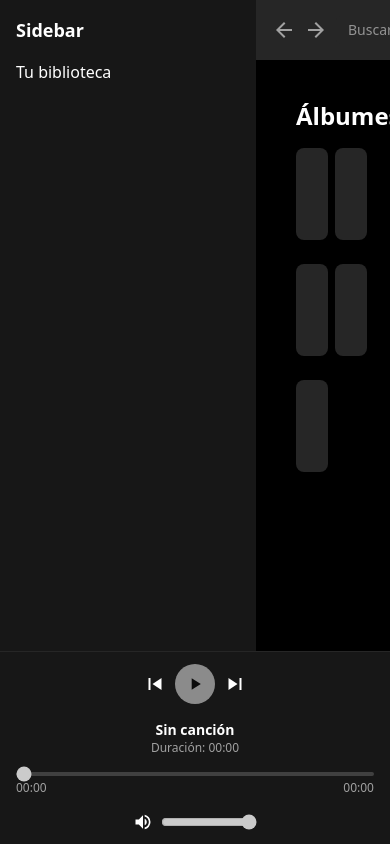
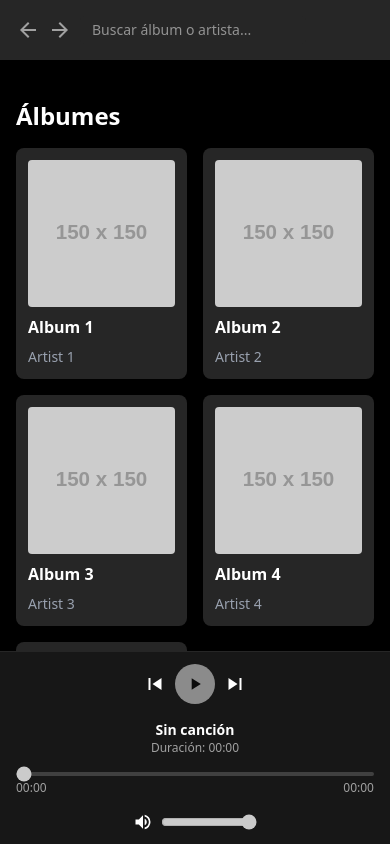
Before and after one commit to lucasnbarbero/spotify-clone, a Vue app: page / in a window 390 px wide. Built offline with nearby package versions, Linux system fonts and the light colour scheme; the HTML template or start-up script is replaced by a standard one.

Commit message:
style: Improve layout and spacing in App and HomeView components #22

```diff
--- a/src/App.vue
+++ b/src/App.vue
@@ -14,10 +14,10 @@ favoritesStore.loadFromLocalStorage();
 <template>
   <div class="h-screen flex flex-col bg-black text-white">
     <div class="flex flex-1 overflow-hidden">
-      <Sidebar class="w-64 bg-neutral-900 p-4" />
+      <Sidebar class="hidden md:block w-64 bg-neutral-900 p-4" />
       <div class="flex-1 flex flex-col overflow-hidden">
         <Header class="bg-neutral-800 p-4" />
-        <main class="flex-1 overflow-y-auto p-4 bg-black">
+        <main class="flex-1 overflow-y-auto px-2 sm:px-4 py-4 md:py-6 bg-black">
           <RouterView />
         </main>
       </div>
--- a/src/views/HomeView.vue
+++ b/src/views/HomeView.vue
@@ -18,15 +18,15 @@ const filteredAlbums = computed(() =>
 </script>
 
 <template>
-  <div class="p-6">
+  <div class="px-2 sm:px-4 md:px-6 py-6">
     <h2 class="text-white text-2xl font-bold mb-4">Álbumes</h2>
 
-    <div class="grid grid-cols-2 sm:grid-cols-3 md:grid-cols-4 xl:grid-cols-5 gap-6">
+    <div class="grid grid-cols-2 sm:grid-cols-3 md:grid-cols-4 xl:grid-cols-5 gap-4 sm:gap-6">
       <RouterLink
         v-for="album in filteredAlbums"
         :key="album.id"
         :to="{ name: 'AlbumDetailView', params: { id: album.id } }"
-        class="bg-neutral-800 hover:bg-neutral-700 transition-colors duration-200 rounded-lg p-4 flex flex-col gap-2 shadow-md"
+        class="bg-neutral-800 hover:bg-neutral-700 transition-colors duration-200 rounded-lg p-3 sm:p-4 flex flex-col gap-2 shadow-md"
       >
         <img :src="album.cover" :alt="`Portada de ${album.title}`" class="w-full h-auto rounded" />
         <h3 class="text-white font-bold text-base truncate">{{ album.title }}</h3>
```
